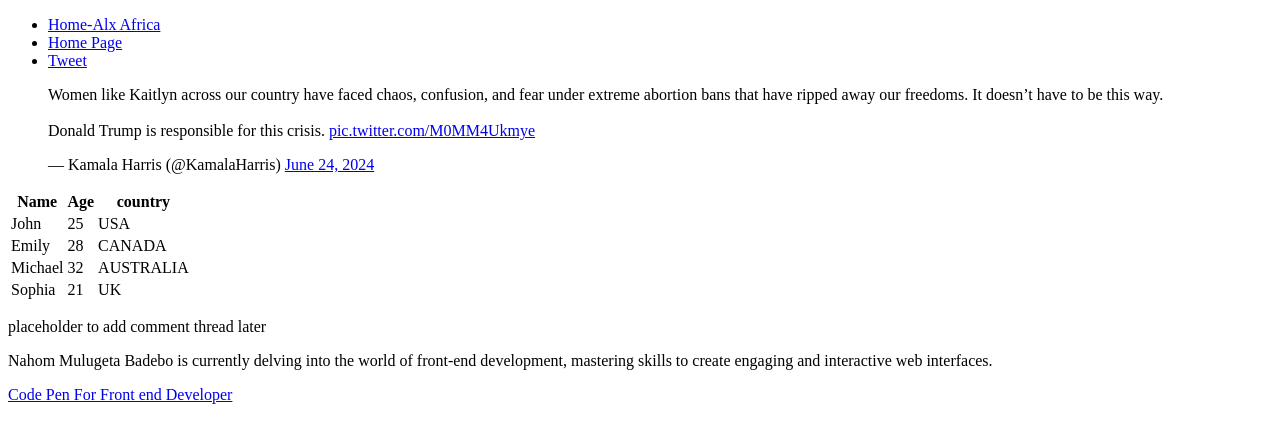
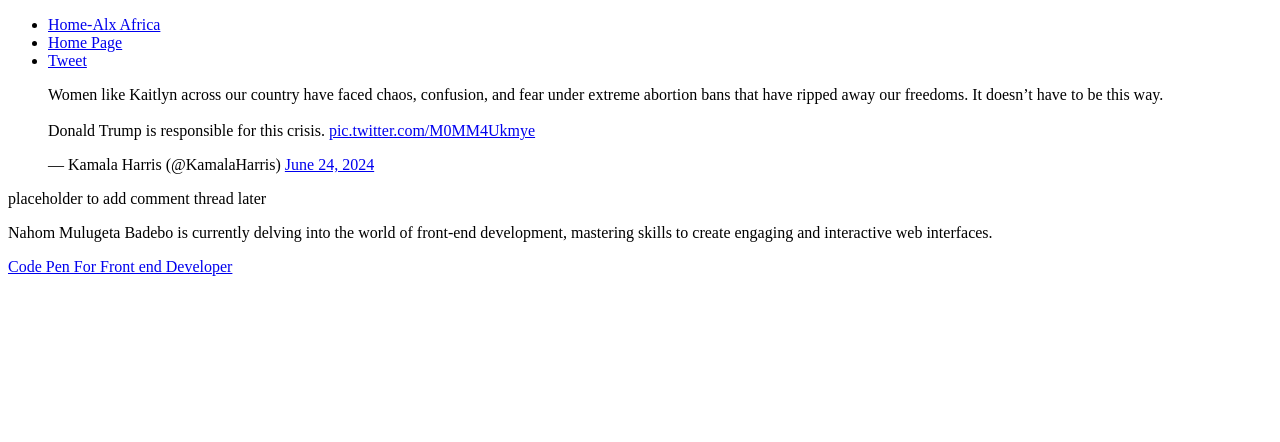
Before and after one commit to Nahombadebo47/My_First_Portfolio, a plain HTML site: page html_basic/tweets.html in a window 1280 px wide. Drawn offline with Linux system fonts and the light colour scheme.

Commit message:
Corrected Previous Commit again

```diff
--- a/html_basic/tweets.html
+++ b/html_basic/tweets.html
@@ -21,35 +21,7 @@
         <section id="Tweet">
         <blockquote class="twitter-tweet"><p lang="en" dir="ltr">Women like Kaitlyn across our country have faced chaos, confusion, and fear under extreme abortion bans that have ripped away our freedoms. It doesn’t have to be this way. <br><br>Donald Trump is responsible for this crisis. <a href="https://t.co/M0MM4Ukmye">pic.twitter.com/M0MM4Ukmye</a></p>&mdash; Kamala Harris (@KamalaHarris) <a href="https://twitter.com/KamalaHarris/status/1805218171575558519?ref_src=twsrc%5Etfw">June 24, 2024</a></blockquote> <script async src="https://platform.twitter.com/widgets.js" charset="utf-8"></script>
         </section>
-        <table>
-            <tbody>
-            <tr>
-                <th>Name</th>
-                <th>Age</th>
-                <th>country</th>
-            </tr>
-            <tr>
-                <td>John</td>
-                <td>25</td>
-                <td>USA</td>
-            </tr>
-            <tr>
-                <td>Emily</td>
-                <td>28</td>
-                <td>CANADA</td>
-            </tr>
-            <tr>
-                <td>Michael</td>
-                <td>32</td>
-                <td>AUSTRALIA</td>
-            </tr>
-            <tr>
-                <td>Sophia</td>
-                <td>21</td>
-                <td>UK</td>
-            </tr>
-            </tbody>
-        </table>
+
         </article>
         <aside>
             <p>placeholder to add comment thread later</p>
```
